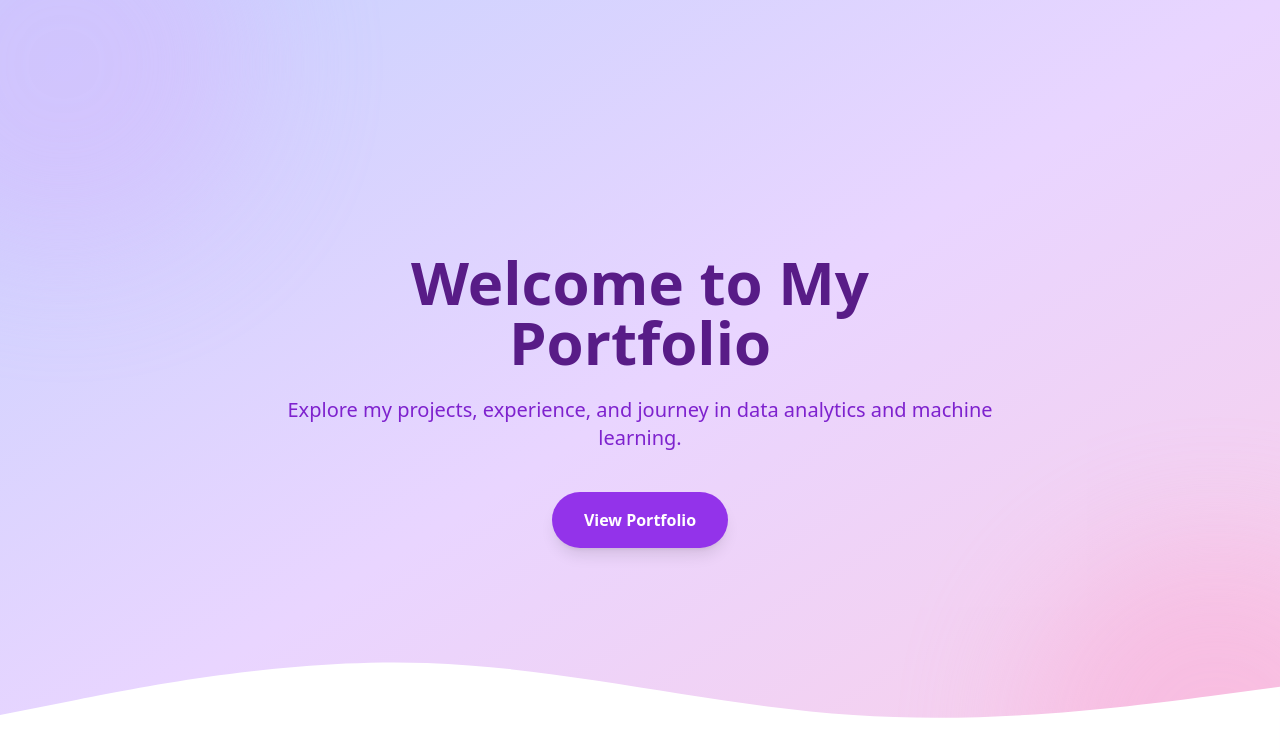
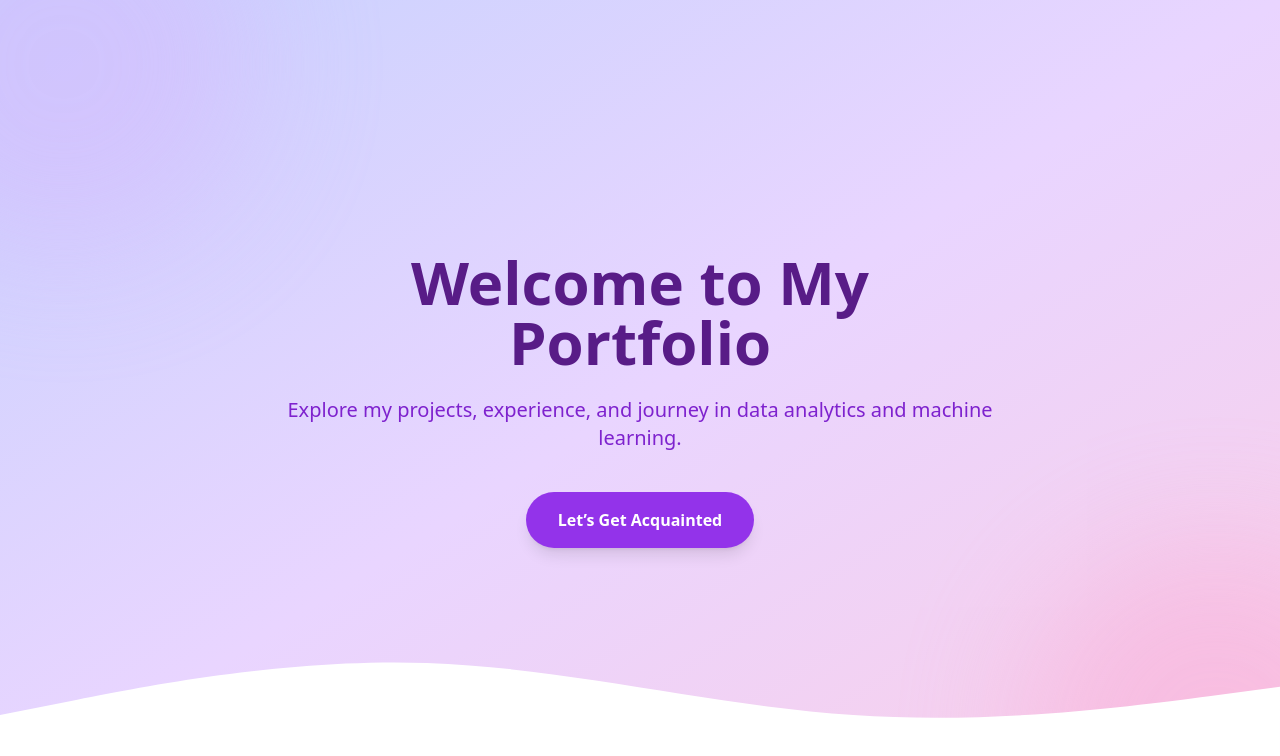
Before and after one commit to lintangntyas/portfolio, a Next.js app: page / in a window 1280 px wide. Shown: the top 756 px of the page. Built offline with nearby package versions, Linux system fonts and the light colour scheme.

Commit message:
Update page.js

```diff
--- a/app/page.js
+++ b/app/page.js
@@ -1,33 +1,41 @@
+import { motion } from "framer-motion";
+
 export default function Home() {
   return (
     <main className="min-h-screen bg-gradient-to-br from-indigo-200 via-purple-200 to-pink-200">
-
-      {/* HERO */}
       <section className="relative min-h-screen flex items-center justify-center overflow-hidden">
-
-        {/* blob background */}
         <div className="absolute -top-32 -left-32 w-96 h-96 bg-purple-300 rounded-full blur-3xl opacity-40 animate-pulse"></div>
         <div className="absolute -bottom-32 -right-32 w-96 h-96 bg-pink-300 rounded-full blur-3xl opacity-40 animate-pulse"></div>
 
-        {/* content */}
         <div className="relative text-center px-6 max-w-3xl">
-          <h1 className="text-4xl md:text-6xl font-bold text-purple-900 mb-6">
+          <motion.h1
+            initial={{ opacity: 0, y: 40 }}
+            animate={{ opacity: 1, y: 0 }}
+            transition={{ duration: 0.8 }}
+            className="text-4xl md:text-6xl font-bold text-purple-900 mb-6"
+          >
             Welcome to My Portfolio
-          </h1>
+          </motion.h1>
 
-          <p className="text-lg md:text-xl text-purple-700 mb-10">
+          <motion.p
+            initial={{ opacity: 0, y: 20 }}
+            animate={{ opacity: 1, y: 0 }}
+            transition={{ delay: 0.3, duration: 0.8 }}
+            className="text-lg md:text-xl text-purple-700 mb-10"
+          >
             Explore my projects, experience, and journey in data analytics and machine learning.
-          </p>
+          </motion.p>
 
-          <a
+          <motion.a
             href="#projects"
-            className="inline-block bg-purple-600 hover:bg-purple-700 text-white px-8 py-4 rounded-full font-semibold shadow-lg transition"
+            whileHover={{ scale: 1.08 }}
+            whileTap={{ scale: 0.95 }}
+            className="inline-block bg-purple-600 hover:bg-purple-700 text-white px-8 py-4 rounded-full font-semibold shadow-lg"
           >
-            View Portfolio
-          </a>
+            Let’s Get Acquainted
+          </motion.a>
         </div>
 
-        {/* wave */}
         <svg className="absolute bottom-0 w-full" viewBox="0 0 1440 320">
           <path
             fill="#ffffff"
@@ -35,7 +43,6 @@ export default function Home() {
           />
         </svg>
       </section>
-
     </main>
   );
 }
```
